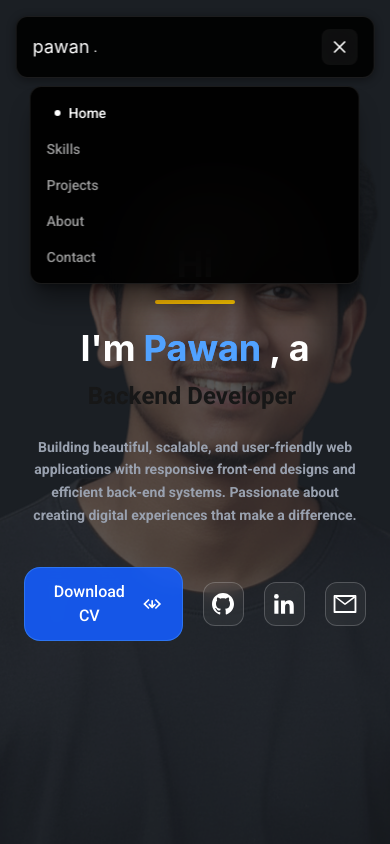
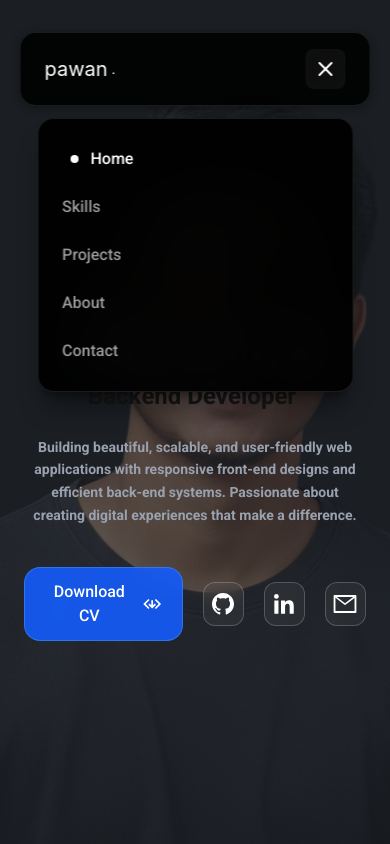
Before and after one commit to pawanprasad2/pawan_portfolio, a Next.js app: page / in a window 390 px wide. Both pictures are taken after a click on the button "Open menu". Shown: the top 844 px of the page. Built offline with nearby package versions, Linux system fonts and the light colour scheme.

Commit message:
bug fixed

```diff
--- a/src/components/Navbar.jsx
+++ b/src/components/Navbar.jsx
@@ -1,6 +1,10 @@
-"use client"
+"use client";
+
 import React, { useState, useEffect } from "react";
+import Link from "next/link";
+import { usePathname } from "next/navigation";
 import { Menu, X } from "lucide-react";
+import { motion, AnimatePresence } from "framer-motion";
 
 const navItems = [
   { name: "Home", href: "/" },
@@ -11,7 +15,7 @@ const navItems = [
 ];
 
 export default function Navbar() {
-  const [currentPath, setCurrentPath] = useState("/");
+  const pathname = usePathname();
   const [scrolled, setScrolled] = useState(false);
   const [isOpen, setIsOpen] = useState(false);
 
@@ -21,67 +25,55 @@ export default function Navbar() {
     return () => window.removeEventListener("scroll", onScroll);
   }, []);
 
-  // Close mobile menu when clicking outside
-  useEffect(() => {
-    const handleClickOutside = (e) => {
-      if (isOpen && !e.target.closest('.mobile-menu-container')) {
-        setIsOpen(false);
-      }
-    };
-    document.addEventListener('click', handleClickOutside);
-    return () => document.removeEventListener('click', handleClickOutside);
-  }, [isOpen]);
-
-  const handleNavClick = (href) => {
-    setCurrentPath(href);
-    setIsOpen(false);
-  };
-
   return (
-    <nav
-      className={`fixed left-1/2 -translate-x-1/2 z-50 max-w-5xl transition-all duration-500 ${
-        scrolled
-          ? "top-2 sm:top-3 md:top-4 w-[96%] sm:w-[95%] md:w-[90%]"
-          : "top-4 sm:top-6 md:top-8 w-[92%] sm:w-[90%] md:w-[85%]"
+    <motion.nav
+      initial={{ opacity: 0, y: -25 }}
+      animate={{ opacity: 1, y: 0 }}
+      transition={{ duration: 0.6, ease: "easeOut" }}
+      className={`fixed left-1/2 -translate-x-1/2 z-[60] max-w-5xl transition-all duration-500 ${
+        scrolled ? "top-4 w-[95%] md:w-[90%]" : "top-8 w-[90%] md:w-[85%]"
       }`}
     >
-      <div
-        style={{
+      <motion.div
+        animate={{
           backgroundColor: scrolled ? "rgba(0,0,0,0.95)" : "rgba(0,0,0,0.9)",
           boxShadow: scrolled
             ? "0px 4px 25px rgba(0,0,0,0.6)"
             : "0px 2px 10px rgba(0,0,0,0.4)",
         }}
-        className="relative rounded-xl sm:rounded-2xl border border-white/10 backdrop-blur-xl transition-all duration-500"
+        transition={{ duration: 0.4 }}
+        className="relative rounded-2xl border border-white/10 backdrop-blur-xl transition-all duration-500"
       >
-        <div className="flex justify-between items-center px-4 sm:px-6 md:px-8 py-3 sm:py-4 md:py-5">
+        <div className="flex justify-between items-center px-6 md:px-8 py-4 md:py-5">
           {/* Logo */}
-          <a
+          <Link
             href="/"
-            onClick={(e) => {
-              e.preventDefault();
-              handleNavClick("/");
-            }}
             className="flex items-center cursor-pointer transform transition-transform duration-300 hover:scale-105"
           >
-            <span className="text-lg sm:text-xl md:text-2xl font-sans text-white">
+            <span className="text-xl md:text-2xl font-sans text-white">
               pawan
             </span>
-            <span className="text-white ml-1 animate-pulse">.</span>
-          </a>
+            <motion.span
+              animate={{ opacity: [0.3, 1, 0.3] }}
+              transition={{
+                repeat: Infinity,
+                duration: 1.5,
+                ease: "easeInOut",
+              }}
+              className="text-white ml-1"
+            >
+              .
+            </motion.span>
+          </Link>
 
           {/* Desktop Menu */}
-          <ul className="hidden md:flex items-center font-sans gap-4 lg:gap-8">
+          <ul className="hidden md:flex items-center font-sans gap-8">
             {navItems.map((item) => {
-              const isActive = currentPath === item.href;
+              const isActive = pathname === item.href;
               return (
                 <li key={item.name} className="relative">
-                  <a
+                  <Link
                     href={item.href}
-                    onClick={(e) => {
-                      e.preventDefault();
-                      handleNavClick(item.href);
-                    }}
                     className={`relative text-sm font-medium py-2 px-1 transition-colors duration-300 ${
                       isActive
                         ? "text-white"
@@ -89,58 +81,60 @@ export default function Navbar() {
                     }`}
                   >
                     {item.name}
-                    {isActive && (
-                      <span className="absolute -bottom-1 left-0 right-0 h-0.5 bg-white rounded-full" />
-                    )}
-                  </a>
+                    <motion.span
+                      layoutId="activeLine"
+                      className={`absolute -bottom-1 left-0 right-0 h-0.5 bg-white rounded-full ${
+                        isActive ? "block" : "hidden"
+                      }`}
+                    />
+                  </Link>
                 </li>
               );
             })}
           </ul>
 
           {/* Mobile Menu Button */}
-          <div className="md:hidden z-[70] mobile-menu-container">
+          <div className="md:hidden z-[70]">
             <button
               className="relative p-2 rounded-lg bg-white/5 backdrop-blur-lg transition-all duration-300 hover:scale-110 active:scale-95"
-              onClick={(e) => {
-                e.stopPropagation();
-                setIsOpen(!isOpen);
-              }}
+              onClick={() => setIsOpen(!isOpen)}
               aria-label={isOpen ? "Close menu" : "Open menu"}
             >
               {isOpen ? (
-                <X className="text-white w-5 h-5 sm:w-6 sm:h-6" />
+                <X className="text-white w-6 h-6" />
               ) : (
-                <Menu className="text-white w-5 h-5 sm:w-6 sm:h-6" />
+                <Menu className="text-white w-6 h-6" />
               )}
             </button>
           </div>
         </div>
-      </div>
+      </motion.div>
 
-      {/* Mobile Menu */}
+      {/* Mobile Menu (Animated) */}
+      <AnimatePresence>
         {isOpen && (
-        <div
-          className="md:hidden fixed left-1/2 -translate-x-1/2 w-[92%] sm:w-[90%] bg-black/95 backdrop-blur-xl border border-white/10 rounded-xl sm:rounded-2xl z-40 mx-auto mt-2 sm:mt-3 shadow-xl shadow-black/40 mobile-menu-container"
-          style={{
-            animation: "slideDown 0.25s ease-out",
-          }}
+          <motion.div
+            initial={{ opacity: 0, y: -10, scale: 0.97 }}
+            animate={{ opacity: 1, y: 0, scale: 1 }}
+            exit={{ opacity: 0, y: -10, scale: 0.97 }}
+            transition={{ duration: 0.25 }}
+            className="md:hidden fixed left-1/2 -translate-x-1/2 top-[100%] w-[90%] bg-black/95 backdrop-blur-xl border border-white/10 rounded-2xl z-[50] mx-auto mt-3 shadow-xl shadow-black/40"
           >
-          <ul className="py-2 sm:py-4">
-            {navItems.map((item) => {
-              const isActive = currentPath === item.href;
+            <ul className="py-4">
+              {navItems.map((item, i) => {
+                const isActive = pathname === item.href;
                 return (
-                <li
+                  <motion.li
                     key={item.name}
-                  className="px-4 sm:px-6 py-2 sm:py-3"
+                    initial={{ opacity: 0, x: -10 }}
+                    animate={{ opacity: 1, x: 0 }}
+                    transition={{ delay: 0.05 * i }}
+                    className="px-6 py-3"
                   >
-                  <a
+                    <Link
                       href={item.href}
-                    onClick={(e) => {
-                      e.preventDefault();
-                      handleNavClick(item.href);
-                    }}
-                    className={`block text-sm sm:text-base font-medium transition-all duration-300 ${
+                      onClick={() => setIsOpen(false)}
+                      className={`block text-base font-medium transition-all duration-300 ${
                         isActive
                           ? "text-white translate-x-2"
                           : "text-white/60 hover:text-white hover:translate-x-2"
@@ -148,30 +142,18 @@ export default function Navbar() {
                     >
                       <span className="flex items-center">
                         {isActive && (
-                        <span className="w-1.5 h-1.5 sm:w-2 sm:h-2 bg-white rounded-full mr-2 sm:mr-3 transition-all duration-300" />
+                          <span className="w-2 h-2 bg-white rounded-full mr-3 transition-all duration-300" />
                         )}
                         {item.name}
                       </span>
-                  </a>
-                </li>
+                    </Link>
+                  </motion.li>
                 );
               })}
             </ul>
-        </div>
+          </motion.div>
         )}
-
-      <style>{`
-        @keyframes slideDown {
-          from {
-            opacity: 0;
-            transform: translateX(-50%) translateY(-10px) scale(0.97);
-          }
-          to {
-            opacity: 1;
-            transform: translateX(-50%) translateY(0) scale(1);
-          }
-        }
-      `}</style>
-    </nav>
+      </AnimatePresence>
+    </motion.nav>
   );
 }
```
Lines whose indentation alone changed are shown as unchanged.
